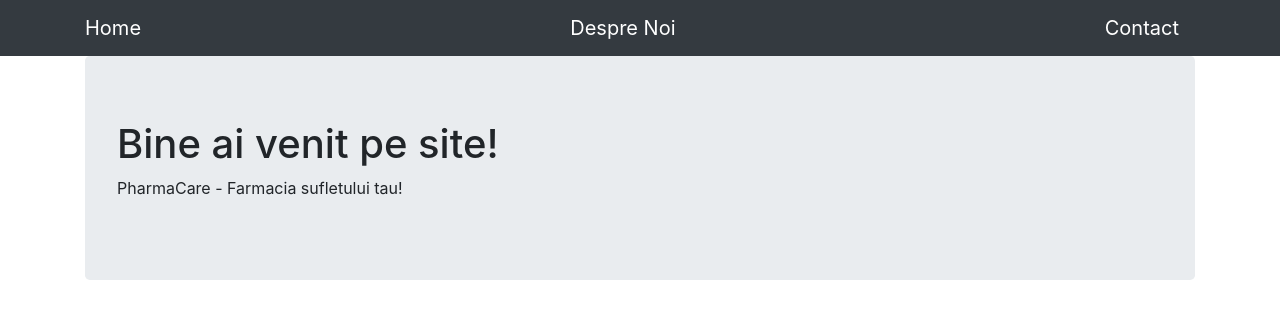
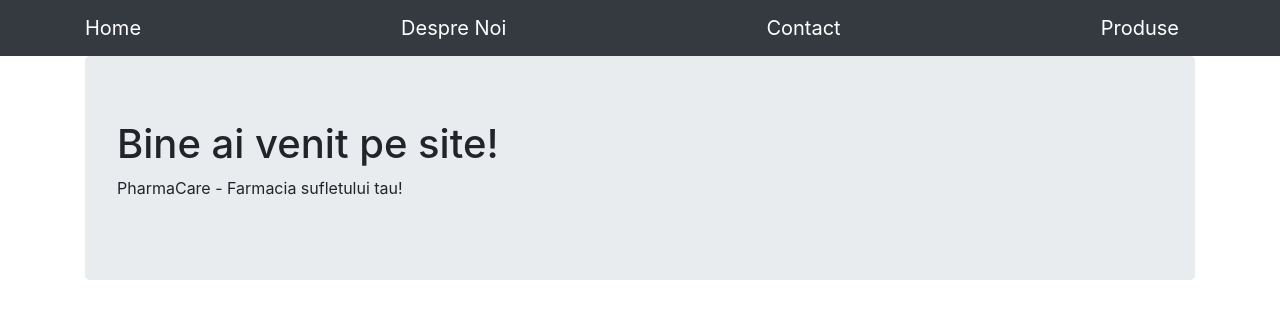
Before and after one commit to deeada95/ADA_final, a Django app: page / in a window 1280 px wide. Shown: the top 319 px of the page. Run offline with Django 5.2, Linux system fonts and the light colour scheme; some libraries are stand-ins or nearby versions.

Commit message:
adaugare pagini

```diff
--- a/farmacie_online/urls.py
+++ b/farmacie_online/urls.py
@@ -23,6 +23,7 @@ from produs.views import index
 urlpatterns = [
     path('admin/', admin.site.urls),
     path('', index, name = 'home'),
+    path('produse/', views.produse, name='produse'),
     path('despre noi/', views.despre_noi, name='despre_noi'),
     path('program-contact/', views.program_contact, name='program_contact')
 ]
--- a/produs/templates/base.html
+++ b/produs/templates/base.html
@@ -28,6 +28,7 @@
         <a class="navbar-brand" href="/">Home</a>
         <a class="navbar-brand" href="{% url 'despre_noi' %}">Despre Noi</a>
         <a class="navbar-brand" href="{% url 'program_contact' %}">Contact</a>
+        <a class="navbar-brand" href="{% url 'produse' %}">Produse</a>
         <button
             class="navbar-toggler" type="button"
             data-toggle="collapse" data-target="#navbarNavAltMarkup"
--- a/produs/views.py
+++ b/produs/views.py
@@ -6,6 +6,9 @@ from produs.models import Produs
 
 def index(request):
     return render(request, 'home.html')
+def produse(request):
+    produse = Produs.objects.all()
+    return render(request, 'produse.html', {'produse': produse})
 def despre_noi(request):
     return render(request, 'despre_noi.html')
 def program_contact(request):
```
Also changed, not shown: db.sqlite3.
